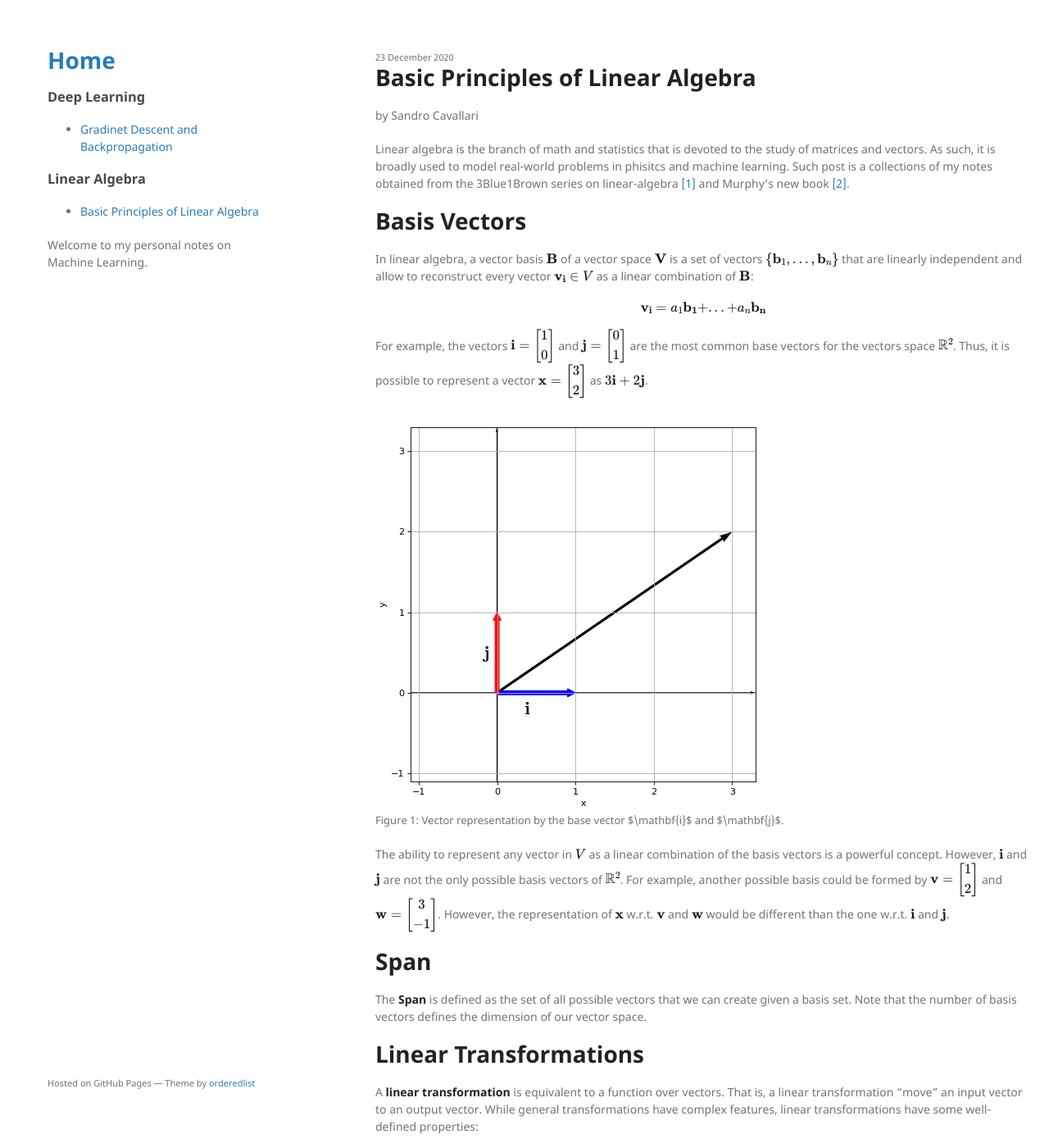
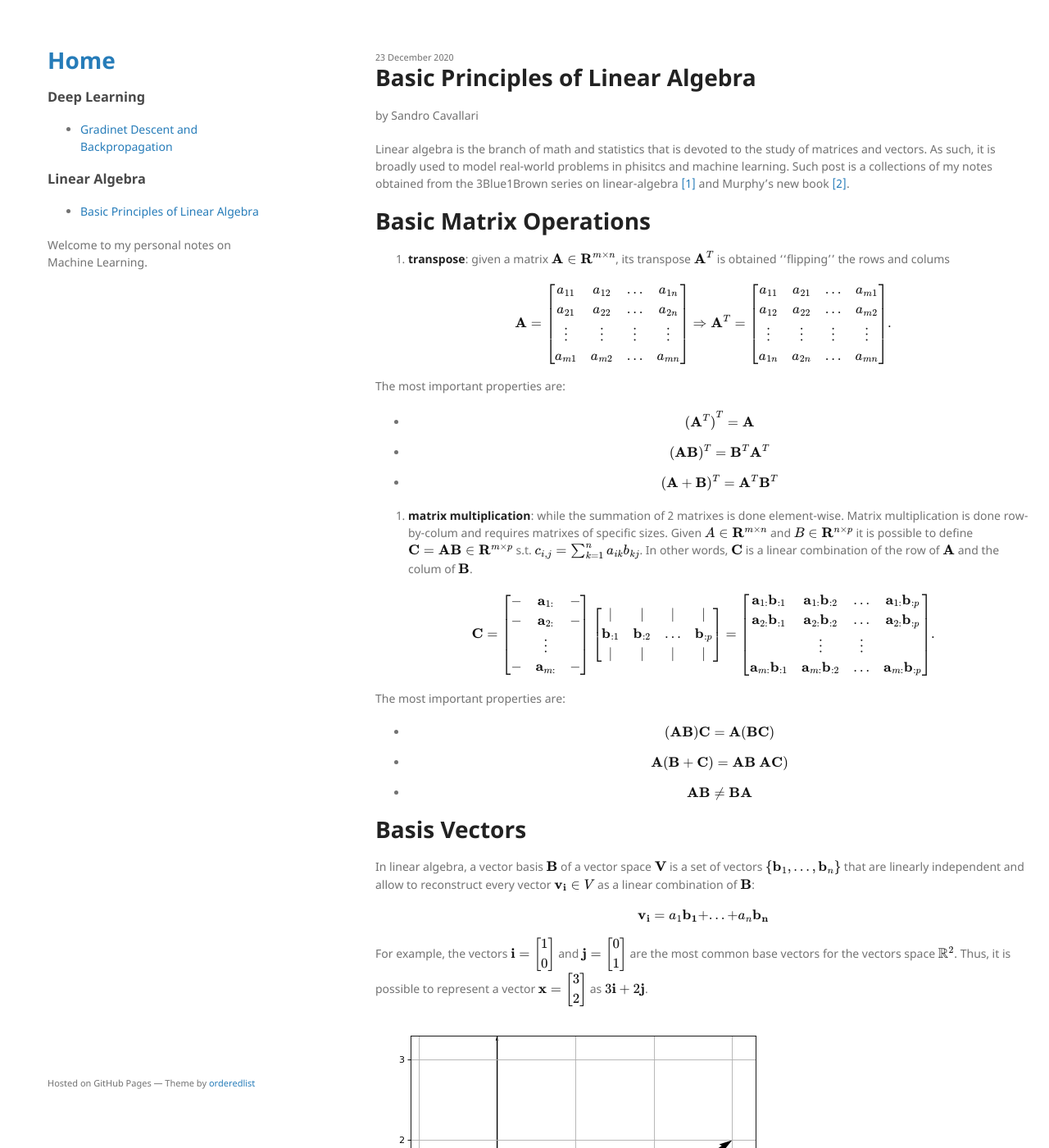
Before and after one commit to andompesta/andompesta.github.io, a Jekyll site: the page built from _posts/2020-12-23-linear-algebra.md, in a window 1280 px wide and 1400 px high. Shown: the whole window at 82% size. Built offline with Jekyll 4.4.1, drawn with Linux system fonts in a browser that asks for light colours.

Commit message:
update linear algebra

```diff
--- a/_posts/2020-12-23-linear-algebra.md
+++ b/_posts/2020-12-23-linear-algebra.md
@@ -9,7 +9,61 @@ tag: "Linear Algebra"
 
 Linear algebra is the branch of math and statistics that is devoted to the study of matrices and vectors. As such, it is broadly used to model real-world problems in phisitcs and machine learning. Such post is a collections of my notes obtained from the 3Blue1Brown series on linear-algebra <a href="#ref:3b1b">[1]</a> and Murphy's new book <a href="#ref:mkp">[2]</a>.
 
+# Basic Matrix Operations
 
+1. **transpose**: given a matrix $$\rmA \in \mathbf{R}^{m \times n}$$, its transpose $$\rmA^T$$ is obtained ''flipping'' the rows and colums
+
+$$
+\rmA = \left[\begin{array}{cccc}
+  a_{11} & a_{12} & ... & a_{1n}\\
+  a_{21} & a_{22} & ... & a_{2n}\\
+  \vdots & \vdots & \vdots & \vdots \\
+  a_{m1} & a_{m2} & ... & a_{mn}\\
+\end{array}\right]
+\Rightarrow
+\rmA^T = \left[\begin{array}{cccc}
+  a_{11} & a_{21} & ... & a_{m1}\\
+  a_{12} & a_{22} & ... & a_{m2}\\
+  \vdots & \vdots & \vdots & \vdots \\
+  a_{1n} & a_{2n} & ... & a_{mn}\\
+\end{array}\right].
+$$
+
+The most important properties are:
+* $${(\rmA^T)}^T = \rmA$$
+* $$(\rmA \rmB)^T = \rmB^T \rmA^T$$
+* $$(\rmA + \rmB)^T = \rmA^T \rmB^T$$
+
+
+2. **matrix multiplication**: while the summation of 2 matrixes is done element-wise. Matrix multiplication is done row-by-colum and requires matrixes of specific sizes. Given $$A \in \mathbf{R}^{m \times n}$$ and $$B \in \mathbf{R}^{n \times p}$$ it is possible to define $$\rmC = \rmA \rmB \in \mathbf{R}^{m \times p}$$ s.t. $$c_{i,j} = \sum_{k=1}^{n} a_{ik} b_{kj}$$. In other words, $$\rmC$$ is a linear combination of the row of $$\rmA$$ and the colum of $$\rmB$$.
+
+
+$$
+\rmC = \left[\begin{array}{ccc}
+  - & \rva_{1:} & -\\
+  - & \rva_{2:} & -\\
+     & \vdots &   \\
+  - & \rva_{m:} & -\\
+\end{array}\right]
+\left[\begin{array}{cccc}
+  | & | & | & |\\
+  \rvb_{:1} & \rvb_{:2} & \dots & \rvb_{:p}\\
+  | & | & | & |\\
+\end{array}\right]
+=
+\left[\begin{array}{cccc}
+  \rva_{1:}\rvb_{:1} & \rva_{1:}\rvb_{:2} & \dots & \rva_{1:}\rvb_{:p}\\
+  \rva_{2:}\rvb_{:1} & \rva_{2:}\rvb_{:2} & \dots & \rva_{2:}\rvb_{:p}\\
+     & \vdots & \vdots &   \\
+  \rva_{m:}\rvb_{:1} & \rva_{m:}\rvb_{:2} & \dots & \rva_{m:}\rvb_{:p}\\
+\end{array}\right].
+$$
+
+
+The most important properties are:
+* $$(\rmA \rmB) \rmC = \rmA (\rmB \rmC)$$
+* $$\rmA(\rmB + \rmC) = \rmA \rmB \ \rmA \rmC)$$
+* $$\rmA \rmB \neq \rmB \rmA $$
 
 # Basis Vectors
 
```
